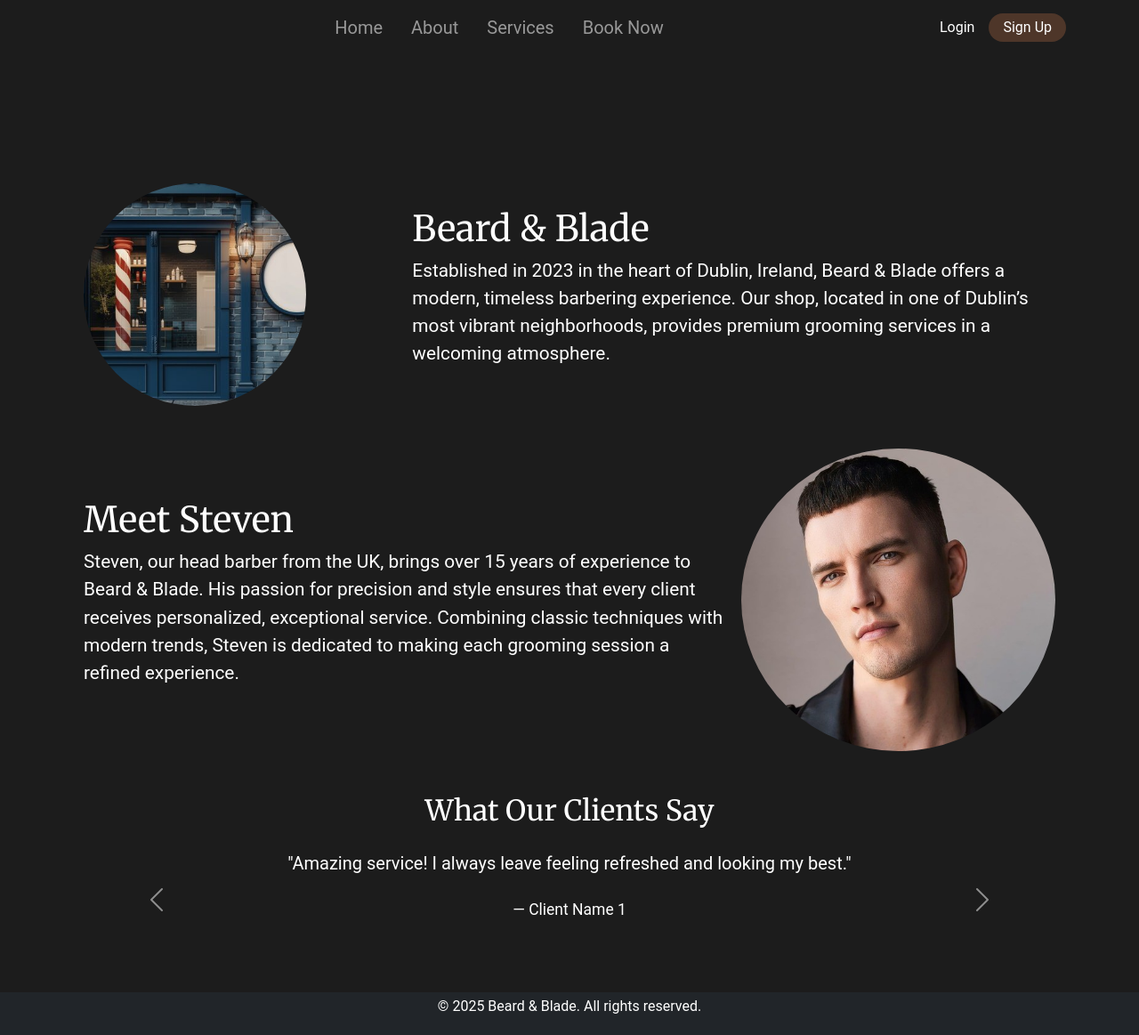
After one commit to collinsevan/beard-blade, a Django app: page /about/ in a window 1280 px wide. The commit adds this page. Shown: the whole page at 89% size. Run offline with Django 4.2, Linux system fonts and the light colour scheme.

Commit message:
Add about page and content. Add placeholder reviews carousel and about style ruleset. Add about nav redirect and urls.

```diff
--- a/barber/views.py
+++ b/barber/views.py
@@ -6,6 +6,11 @@ def home(request):
     return render(request, 'home.html')
 
 
+def about(request):
+    """Render the About page with shop and barber details."""
+    return render(request, 'about.html')
+
+
 def base_view(request):
     """Renders the base template for testing."""
     return render(request, 'base.html')
--- a/beardblade/settings.py
+++ b/beardblade/settings.py
@@ -27,7 +27,7 @@ BASE_DIR = Path(__file__).resolve().parent.parent
 SECRET_KEY = os.environ.get("SECRET_KEY")   # noqa: E501
 
 # SECURITY WARNING: don't run with debug turned on in production!
-DEBUG = False
+DEBUG = True
 
 ALLOWED_HOSTS = ['127.0.0.1', '.herokuapp.com']
 
--- a/beardblade/urls.py
+++ b/beardblade/urls.py
@@ -22,5 +22,6 @@ from barber import views as barber_views
 urlpatterns = [
     path('', barber_views.home, name='home'),
     path('base/', barber_views.base_view, name='base'),
+    path('about/', barber_views.about, name='about'),
     path('admin/', admin.site.urls),
 ]
--- a/static/css/style.css
+++ b/static/css/style.css
@@ -9,15 +9,58 @@
     --light-bg: #F4F4F4;
 }
 
-/* Body Styling */
+/* Global Body Styling */
 body {
     margin: 0;
     padding: 0;
-    font-family: 'Merriweather', serif;
+    font-family: 'Roboto', sans-serif;
     background-color: var(--primary-dark);
-    color: #333;
+    color: var(--primary-dark);
 }
 
+/* Headings Styling */
+h1,
+h2,
+h3,
+h4,
+h5,
+h6 {
+    font-family: 'Merriweather', sans-serif;
+    color: var(--rich-brown);
+    margin-top: 0;
+}
+
+/* Paragraph style */
+p {
+    margin-bottom: 1rem;
+}
+
+/* Links */
+a {
+    color: var(--rich-brown);
+    text-decoration: none;
+    transition: color 0.3s ease;
+}
+
+a:hover {
+    color: var(--gold-accent);
+    text-decoration: underline;
+}
+
+/* Custom Button Styling */
+.btn-custom {
+    background-color: var(--rich-brown);
+    color: var(--professional-white);
+    border: none;
+    font-family: 'Merriweather', sans-serif;
+    transition: background-color 0.3s ease;
+}
+
+.btn-custom:hover {
+    background-color: var(--gold-accent);
+}
+
+/* Home Page Background Image */
 .home-page {
     background: url("/static/images/clipperhero.jpg") rgba(0, 0, 0, 0.3);
     background-blend-mode: multiply;
@@ -27,11 +70,51 @@ body {
     min-height: 100vh;
 }
 
+/* Footer Styling */
+footer {
+    background-color: var(--primary-dark);
+    color: var(--professional-white);
+    padding: 1rem 0;
+    text-align: center;
+}
+
+/* Offcanvas Sidebar */
 .sidebar.offcanvas {
     z-index: 1100 !important;
 }
 
-/* media query for smaller screens */
+/* Home Page */
+.home-page .hero h1 {
+    color: var(--professional-white) !important;
+}
+
+.home-page .hero p {
+    font-size: 1.5rem;
+    color: var(--professional-white);
+}
+
+
+/* About Page Styling */
+.about-heading {
+    font-size: 2.5rem;
+}
+
+.about-text {
+    font-size: 1.3rem;
+}
+
+.review-text {
+    font-size: 1.25rem;
+}
+
+#about-establishment-img {
+    width: 250px !important;
+    height: 250px !important;
+    object-fit: cover;
+    border-radius: 50% !important;
+}
+
+/* Media Query for Smaller Screens */
 @media (max-width: 991px) {
     .sidebar {
         background-color: rgba(255, 255, 255, 0.2);
--- /dev/null
+++ b/templates/about.html
@@ -0,0 +1,95 @@
+{% extends "base.html" %}
+{% load static %}
+
+{% block title %}About - Beard & Blade{% endblock %}
+
+{% block content %}
+<!-- About Establishment Section -->
+<section id="about-establishment" class="my-5">
+  <div class="container">
+    <div class="row align-items-center g-3">
+      <!-- Establishment Image Column -->
+      <div class="col-md-4">
+        <img id="about-establishment-img" src="{% static 'images/barber-building.jpg' %}" alt="Beard & Blade Building"
+          class="img-fluid about-img" />
+      </div>
+      <!-- Establishment Text Column -->
+      <div class="col-md-8">
+        <h2 class="text-white about-heading" style="font-size: 2.5rem;">Beard & Blade</h2>
+        <p class="text-white about-text" style="font-size: 1.3rem;">
+          Established in 2023 in the heart of Dublin, Ireland, Beard & Blade offers a modern, timeless
+          barbering experience. Our shop, located in one of Dublin’s most vibrant neighborhoods, provides
+          premium grooming services in a welcoming atmosphere.
+        </p>
+      </div>
+    </div>
+  </div>
+</section>
+
+<!-- About Barber Section -->
+<section id="about-barber" class="my-5">
+  <div class="container">
+    <div class="row align-items-center g-3">
+      <!-- Barber Text Column -->
+      <div class="col-md-8">
+        <h2 class="text-white about-heading" style="font-size: 2.5rem;">Meet Steven</h2>
+        <p class="text-white about-text" style="font-size: 1.3rem;">
+          Steven, our head barber from the UK, brings over 15 years of experience to Beard & Blade.
+          His passion for precision and style ensures that every client receives personalized, exceptional service.
+          Combining classic techniques with modern trends, Steven is dedicated to making each grooming session a refined
+          experience.
+        </p>
+      </div>
+      <!-- Barber Image Column -->
+      <div class="col-md-4 text-end">
+        <img src="{% static 'images/barber-profile.jpg' %}" alt="Steven, the Barber"
+          class="img-fluid rounded-circle about-img" />
+      </div>
+    </div>
+  </div>
+</section>
+
+<!-- Reviews Section -->
+<section id="reviews" class="my-5">
+  <div class="container">
+    <h2 class="text-white text-center mb-4">What Our Clients Say</h2>
+    <div id="reviewsCarousel" class="carousel slide" data-bs-ride="carousel">
+      <div class="carousel-inner">
+        <div class="carousel-item active">
+          <blockquote class="blockquote text-white text-center">
+            <p class="mb-4 review-text" style="font-size: 1.25rem;">
+              "Amazing service! I always leave feeling refreshed and looking my best."
+            </p>
+            <footer class="blockquote-footer text-white">Client Name 1</footer>
+          </blockquote>
+        </div>
+        <div class="carousel-item">
+          <blockquote class="blockquote text-white text-center">
+            <p class="mb-4 review-text" style="font-size: 1.25rem;">
+              "The experience at Beard & Blade is unmatched. Highly recommended!"
+            </p>
+            <footer class="blockquote-footer text-white">Client Name 2</footer>
+          </blockquote>
+        </div>
+        <div class="carousel-item">
+          <blockquote class="blockquote text-white text-center">
+            <p class="mb-4 review-text" style="font-size: 1.25rem;">
+              "Professional, friendly, and skilled. Truly a cut above the rest."
+            </p>
+            <footer class="blockquote-footer text-white">Client Name 3</footer>
+          </blockquote>
+        </div>
+      </div>
+      <!-- Carousel Controls -->
+      <button class="carousel-control-prev" type="button" data-bs-target="#reviewsCarousel" data-bs-slide="prev">
+        <span class="carousel-control-prev-icon" aria-hidden="true"></span>
+        <span class="visually-hidden">Previous</span>
+      </button>
+      <button class="carousel-control-next" type="button" data-bs-target="#reviewsCarousel" data-bs-slide="next">
+        <span class="carousel-control-next-icon" aria-hidden="true"></span>
+        <span class="visually-hidden">Next</span>
+      </button>
+    </div>
+  </div>
+</section>
+{% endblock %}
--- a/templates/base.html
+++ b/templates/base.html
@@ -18,7 +18,7 @@
 <body class="{% block body_class %}{% endblock %}">
   <div class="d-flex flex-column min-vh-100">
     <!-- Navbar -->
-    <nav class="navbar navbar-expand-lg navbar-dark bg-transparent fixed-top">
+    <nav class="navbar navbar-expand-lg navbar-dark bg-transparent">
       <div class="container">
         <!-- Toggle Btn -->
         <button class="navbar-toggler shadow-none border-0" type="button" data-bs-toggle="offcanvas"
@@ -29,7 +29,7 @@
           aria-labelledby="offcanvasNavbarLabel">
           <!-- Sidebar Header -->
           <div class="offcanvas-header text-white border-bottom">
-            <h5 class="offcanvas-title" id="offcanvasNavbarLabel">
+            <h5 class="offcanvas-title text-white" id="offcanvasNavbarLabel">
               Beard & Blade
             </h5>
             <button type="button" class="btn-close btn-close-white shadow-none" data-bs-dismiss="offcanvas"
@@ -39,10 +39,10 @@
           <div class="offcanvas-body d-flex flex-column flex-lg-row p-4 p-lg-0">
             <ul class="navbar-nav justify-content-center align-items-center fs-5 flex-grow-1 pe-3">
               <li class="nav-item mx-2">
-                <a class="nav-link active" aria-current="page" href="#">Home</a>
+                <a class="nav-link" aria-current="page" href="{% url 'home' %}">Home</a>
               </li>
               <li class="nav-item mx-2">
-                <a class="nav-link" href="#">About</a>
+                <a class="nav-link" href="{% url 'about' %}">About</a>
               </li>
               <li class="nav-item mx-2">
                 <a class="nav-link" href="#">Services</a>
--- a/templates/home.html
+++ b/templates/home.html
@@ -6,8 +6,8 @@
 
 {% block content %}
 <div class="text-center text-white" style="margin-top: 100px;">
-  <h1 class="display-3 fw-bold">Beard & Blade</h1>
+  <h1 class="display-3 fw-bold text-white">Beard & Blade</h1>
   <p class="lead">Your premium barber experience starts here.</p>
-  <a href="#" class="btn text-white"  style="background-color: #4E3629;">Book Now</a>
+  <a href="#" class="btn text-white" style="background-color: #4E3629;">Book Now</a>
 </div>
 {% endblock %}
```
Also changed, not shown: static/images/barber-building.jpg (added), static/images/barber-profile.jpg (added), 1 other file.
